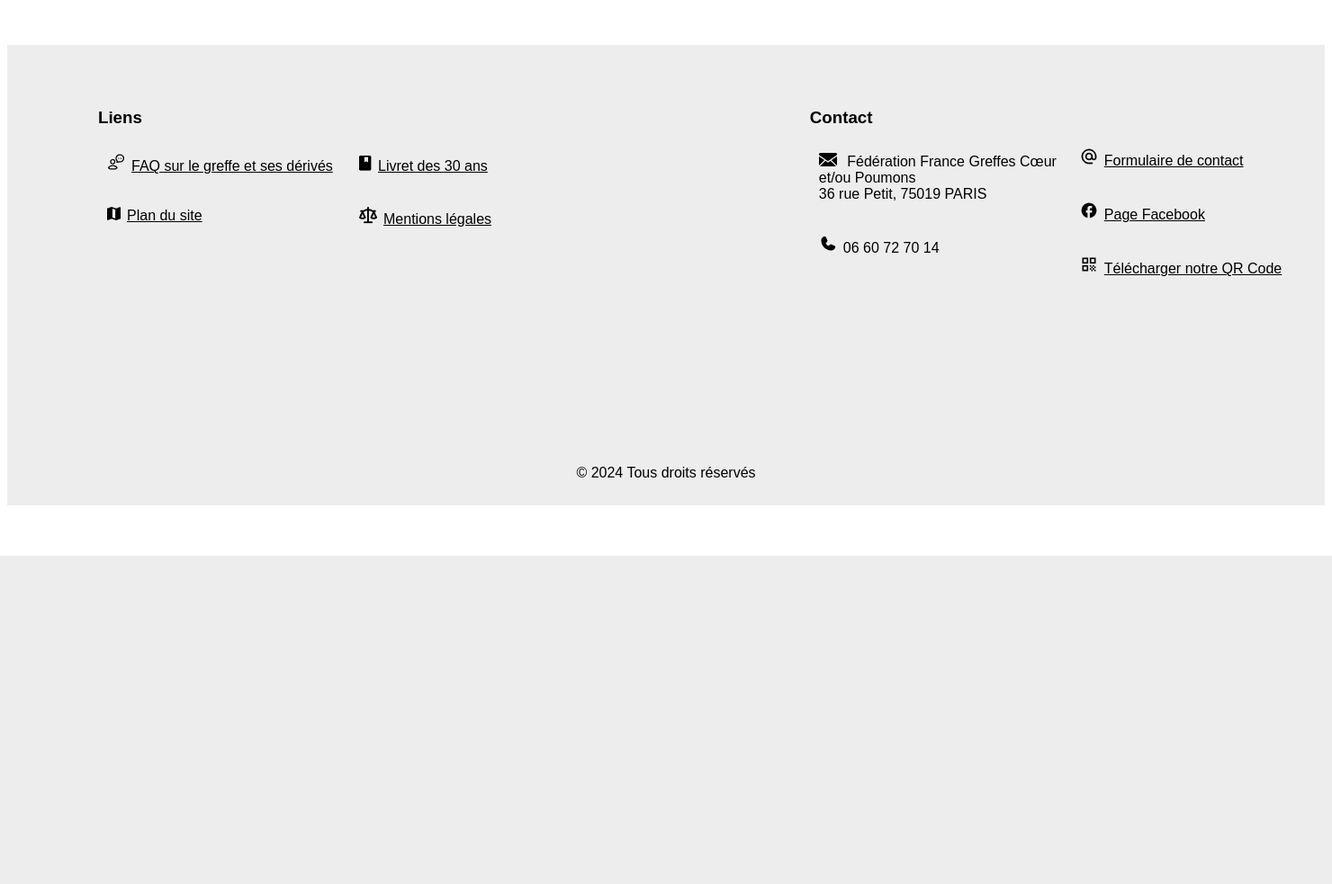
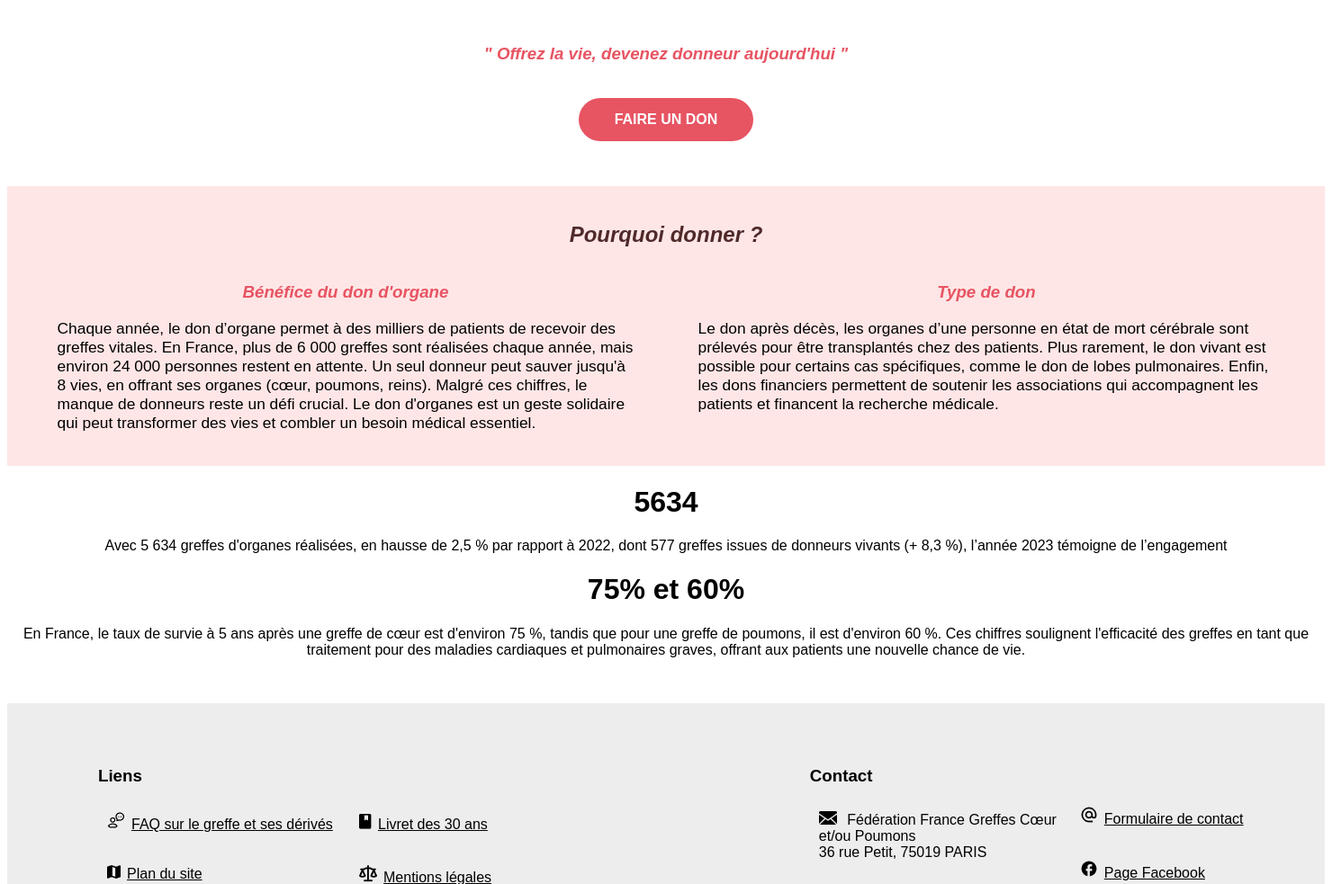
Before and after one commit to ZreY27/Refonte_FGCP_asso, a PHP site: page /accueil.html in a window 1480 px wide. Shown: the part 182-1165 px from the top of the page at 90% size. Before the commit the page ends 800 px from the top, so only its background shows below. Run offline with PHP 8.4, Linux system fonts and the light colour scheme.

Commit message:
modification de la page accueil

```diff
--- a/SAE/accueil.html
+++ b/SAE/accueil.html
@@ -23,7 +23,56 @@
                 </ul>
             </nav>
         </header>
-        <p></p>
+
+        <h3 class="titre-don">" Offrez la vie, devenez donneur aujourd'hui "</h3>
+        <div class="button-container">
+            <button class="custom-button"><b>
+                FAIRE UN DON
+        </b></button>
+        </div>
+
+    <div class=" zoneText">
+        <h2>Pourquoi donner ?</h2>
+        <div class="aligner">
+            <div class=" AlignText">
+                <h3>Bénéfice du don d'organe</h3>
+                <p>Chaque année, le don d’organe permet à des milliers de patients de recevoir des greffes vitales. En France, plus de 6 000 greffes sont réalisées chaque année, mais environ 24 000 personnes restent en attente.
+
+                Un seul donneur peut sauver jusqu'à 8 vies, en offrant ses organes (cœur, poumons, reins). Malgré ces chiffres, le manque de donneurs reste un défi crucial.
+
+                Le don d'organes est un geste solidaire qui peut transformer des vies
+                et combler un besoin médical essentiel.
+                </p>
+            </div>
+            <div class="AlignText">
+                <h3>Type de don</h3>
+                <p>Le don après décès, les organes d’une personne en état de mort cérébrale sont prélevés pour être transplantés chez des patients.
+
+                Plus rarement, le don vivant est possible pour certains cas spécifiques, comme le don de lobes pulmonaires.
+
+                Enfin, les dons financiers permettent de soutenir les associations qui
+                accompagnent les patients et financent la recherche médicale.
+                </p>
+            </div>
+        </div>
+    </div>
+        <div class="stats">
+            <div class="stat">
+                <h1> 5634</h1>
+                <p>
+                    Avec 5 634 greffes d'organes réalisées, en hausse de 2,5 % par rapport à 2022, dont 577 greffes issues de donneurs vivants (+ 8,3 %), l’année 2023 témoigne de l’engagement
+                </p>
+            </div>
+            <div class="stat">
+                <h1> 75% et 60%</h1>
+                <p>
+                    En France, le taux de survie à 5 ans après une greffe de cœur est d'environ 75 %, tandis que pour une greffe de poumons, il est d'environ 60 %. Ces chiffres soulignent l'efficacité des greffes en tant que traitement pour des maladies cardiaques et pulmonaires graves, offrant aux patients une nouvelle chance de vie.
+                </p>
+            </div>
+
+        </div>
+
+
     </body>
 
     <footer>
--- a/SAE/style/style.css
+++ b/SAE/style/style.css
@@ -85,6 +85,95 @@ header a {
 }
 /* ------------ FIN Titre ---------------*/
 
+
+
+/* ------------ DEBUT page accueil---------------*/
+
+/* design du bouton */
+
+.titre-don{
+    text-align: center;
+    font-style:italic;
+    color: #E75462;
+    padding-top:30px;
+}
+
+.button-container {
+    text-align: center; /* Centre le bouton */
+    margin-top: 15px; /* Espace au-dessus du bouton */
+}
+
+.custom-button {
+    background-color: #E75462;
+    color: white; /* Texte blanc */
+    border: none; /* Supprime la bordure par défaut */
+    border-radius: 30px; /* Arrondir les bords */
+    padding: 15px 40px; /* Espacement interne */
+    margin-bottom: 50px;
+    margin-top: 20px;
+    font-size: 16px; /* Taille de police */
+    cursor: pointer; /* Changer le curseur au survol */
+    transition: background-color 0.3s; /* Effet de transition */
+}
+
+.custom-button:hover {
+    background-color: #FF90B0; /* Couleur au survol */
+}
+
+/*fin de design du bouton*/
+
+.zoneText{
+    padding: 20px;
+    background-color: #FFE6E6;
+    text-align:center;
+
+
+}
+
+.zoneText h2{
+
+    margin-bottom: 20px;
+    color: #4F2929;
+    font-style: italic;
+}
+
+
+.aligner{
+    display:flex;
+
+
+}
+.AlignText{
+    display: inline-block;
+    width:45%;
+    vertical-align:top;
+    margin: 0 2.5%;
+
+}
+
+.AlignText h3{
+    font-style: italic;
+    color: #E75462;
+}
+
+.zoneText p{
+    font-size: 13pt;
+    text-align:left;
+
+}
+
+/*design stat*/
+
+.stats{
+    text-align:center;
+}
+
+
+
+/*fin design stat*/
+
+/* ------------ Fin Page Accueil ---------------*/
+
 /* ------------ Page présentation ---------------*/
 *{
     box-sizing: border-box;
@@ -157,6 +246,7 @@ header a {
 /* ------------ FIN page présentation---------------*/
 
 
+
 /* ------------ Footer ---------------*/
 footer{
     width: 100%;
```
